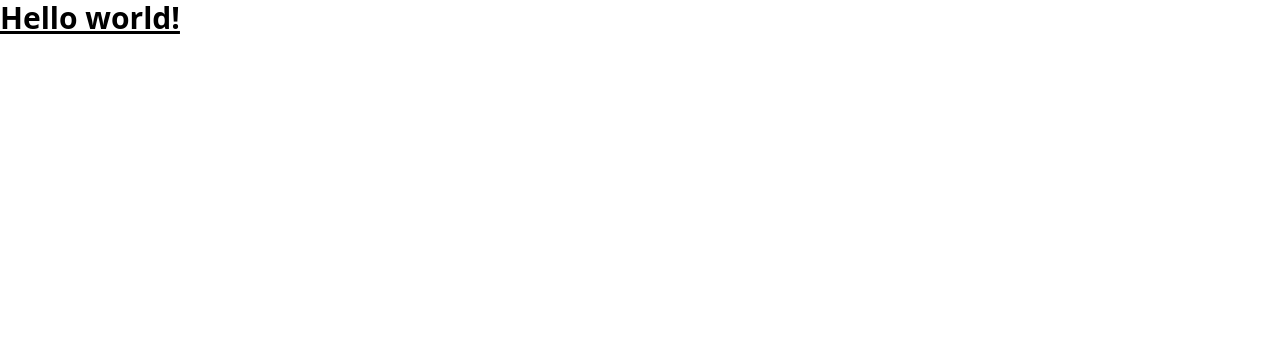
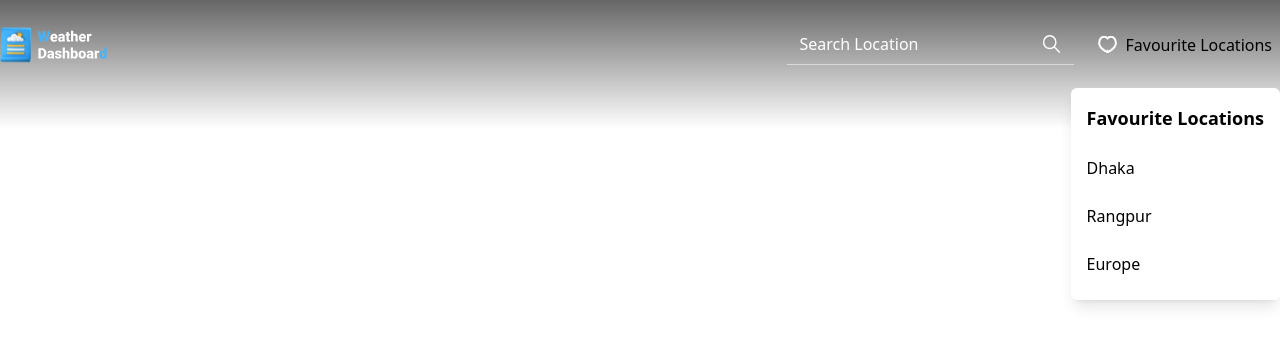
Before and after one commit to md-sazzadul/weather-dashboard, a React (Vite) app: page / in a window 1280 px wide. Shown: the top 346 px of the page. Built offline with nearby package versions, Linux system fonts and the light colour scheme.

Commit message:
added html template for logo, search, favourite and favourite list modal

```diff
--- a/src/App.jsx
+++ b/src/App.jsx
@@ -1,5 +1,7 @@
+import Header from "./components/Header/Header";
+
 function App() {
-  return <h1 className="text-3xl font-bold underline">Hello world!</h1>;
+  return <Header></Header>;
 }
 
 export default App;
--- /dev/null
+++ b/src/components/Header/Favourite.jsx
@@ -0,0 +1,12 @@
+import heart from "../../assets/heart.svg";
+
+const Favourite = () => {
+  return (
+    <div className="p-2 hover:bg-black/30 cursor-pointer flex gap-2 items-center rounded-md transition-all">
+      <img src={heart} alt="" />
+      <span>Favourite Locations</span>
+    </div>
+  );
+};
+
+export default Favourite;
--- /dev/null
+++ b/src/components/Header/FavouriteListModal.jsx
@@ -0,0 +1,14 @@
+const FavouriteListModal = () => {
+  return (
+    <div className="max-w-xs py-4 bg-white rounded-md border-gray-500 absolute right-0 top-16 text-black shadow-lg ">
+      <h3 className="text-lg font-bold px-4">Favourite Locations</h3>
+      <ul className="space-y-2 mt-4 *:py-2 *:px-4 *:cursor-pointer">
+        <li className="hover:bg-gray-200">Dhaka</li>
+        <li className="hover:bg-gray-200">Rangpur</li>
+        <li className="hover:bg-gray-200">Europe</li>
+      </ul>
+    </div>
+  );
+};
+
+export default FavouriteListModal;
--- /dev/null
+++ b/src/components/Header/Header.jsx
@@ -0,0 +1,23 @@
+import Favourite from "./Favourite";
+import FavouriteListModal from "./FavouriteListModal";
+import Logo from "./Logo";
+import Search from "./Search";
+
+const Header = () => {
+  return (
+    <header className="fixed w-full top-0 z-50 bg-gradient-to-b from-black/60 to-black/0 pb-10">
+      <nav className="container flex items-center justify-between py-6">
+        <Logo></Logo>
+
+        <div className="flex items-center gap-4 relative">
+          <Search></Search>
+          <Favourite></Favourite>
+
+          <FavouriteListModal></FavouriteListModal>
+        </div>
+      </nav>
+    </header>
+  );
+};
+
+export default Header;
--- /dev/null
+++ b/src/components/Header/Logo.jsx
@@ -0,0 +1,11 @@
+import logo from "../../assets/logo.svg";
+
+const Logo = () => {
+  return (
+    <a href="./index.html">
+      <img className="h-9" src={logo} alt="Weather App" />
+    </a>
+  );
+};
+
+export default Logo;
--- /dev/null
+++ b/src/components/Header/Search.jsx
@@ -0,0 +1,21 @@
+import search from "../../assets/search.svg";
+
+const Search = () => {
+  return (
+    <form action="#">
+      <div className="flex items-center space-x-2 py-2 px-3 group focus-within:bg-black/30 transition-all border-b border-white/50 focus-within:border-b-0 focus-within:rounded-md">
+        <input
+          className="bg-transparent  placeholder:text-white text-white w-full text-xs md:text-base outline-none border-none"
+          type="search"
+          placeholder="Search Location"
+          required
+        />
+        <button type="submit">
+          <img src={search} />
+        </button>
+      </div>
+    </form>
+  );
+};
+
+export default Search;
```
